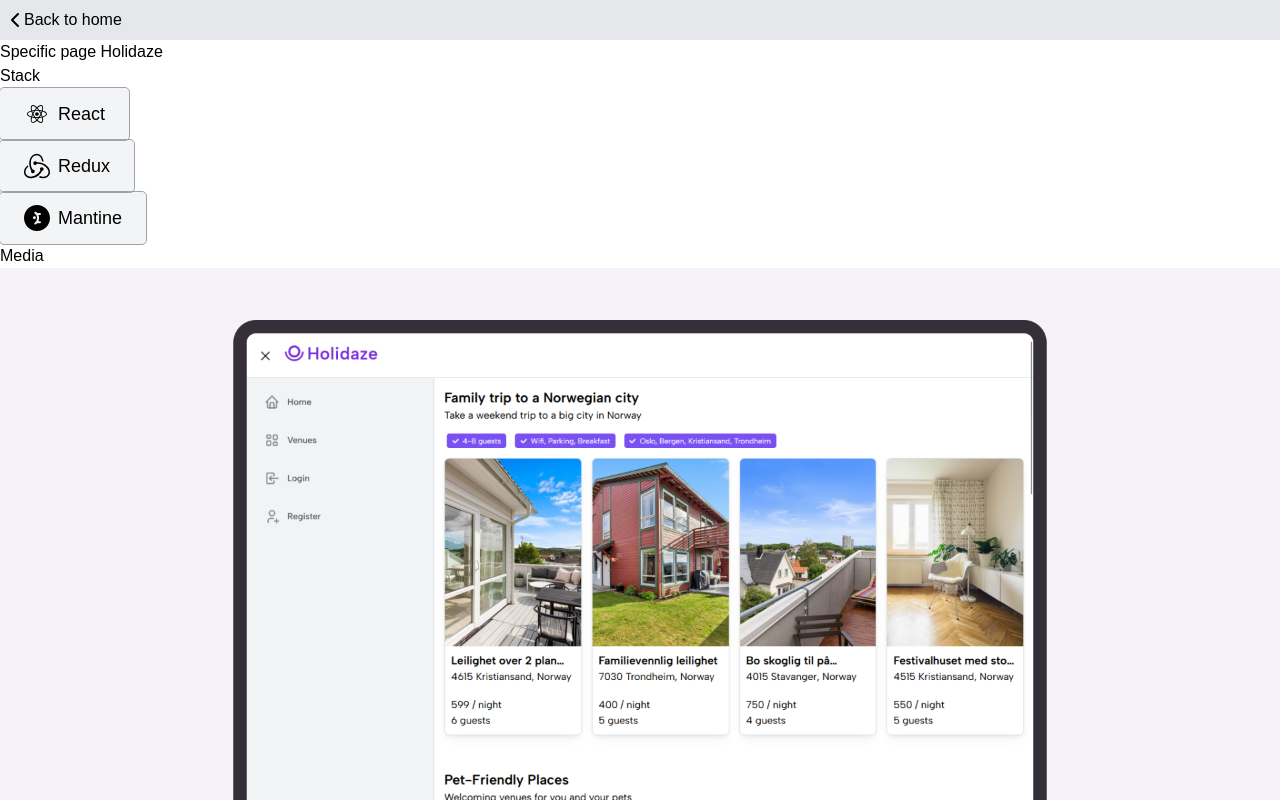
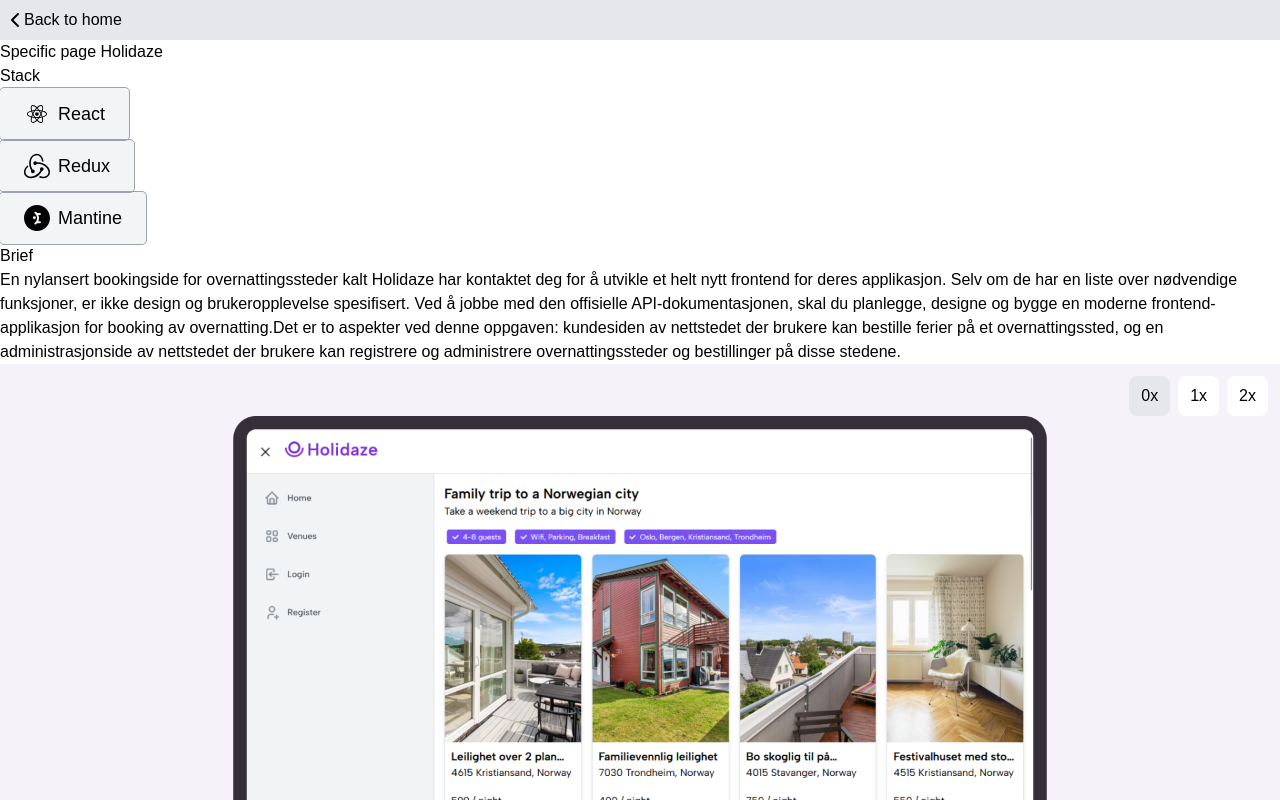
Before and after one commit to mariusrundereim/portfolio-v3, a React (Vite) app: page /project/holidaze in a window 1280 px wide. Shown: the top 800 px of the page. Built offline with nearby package versions, Linux system fonts and the light colour scheme.

Commit message:
change styled component that suits tailwindcss better

```diff
--- a/package.json
+++ b/package.json
@@ -18,7 +18,8 @@
     "react-dom": "^18.2.0",
     "react-icons": "^5.2.1",
     "react-router-dom": "^6.23.1",
-    "styled-components": "^6.1.11"
+    "styled-components": "^6.1.11",
+    "tailwind-styled-components": "^2.2.0"
   },
   "devDependencies": {
     "@types/react": "^18.2.66",
--- a/src/components/slideshow/Slide.jsx
+++ b/src/components/slideshow/Slide.jsx
@@ -1,13 +1,17 @@
-import styled from "styled-components";
+// import styled from "styled-components";
+import tw from "tailwind-styled-components";
 
-const SlideImage = styled.img`
-  width: 100%;
-  height: 100%;
-  object-fit: cover; /* Ensures the image covers the container without distortion */
-  position: absolute;
-  top: 0;
-  left: 0;
-  transition: opacity 1s ease-in-out; /* Adds a fade-in transition */
+const SlideImage = tw.img`
+  w-full
+  h-full
+  object-cover
+  absolute
+  top-0
+  left-0
+  transition-opacity
+  duration-1000
+  ease-in-out
+  animate-slide-in
 `;
 
 function Slide({ image, currentIndex, slideIndex }) {
--- a/src/components/slideshow/Slideshow.jsx
+++ b/src/components/slideshow/Slideshow.jsx
@@ -1,30 +1,33 @@
 import { useEffect, useState } from "react";
 import Slide from "./Slide";
 import Countdown from "./Countdown";
-import styled from "styled-components";
+// import styled from "styled-components";
+import tw from "tailwind-styled-components";
 
-const SlideshowContainer = styled.div`
-  position: relative;
-  width: 100%;
-  padding-top: 56.25%; /* 16:9 aspect ratio */
-  background-color: #000;
-  overflow: hidden; /* Ensures the images are contained within the container */
+const SlideshowContainer = tw.div`
+  relative
+  w-full
+  aspect-video
+  bg-black
+  overflow-hidden
 `;
 
-const Controls = styled.div`
-  display: flex;
-  justify-content: space-between;
-  position: absolute;
-  top: 10px;
-  right: 10px;
+const Controls = tw.div`
+  flex
+  justify-between
+  absolute
+  top-2
+  right-2
 `;
 
-const SpeedButton = styled.button`
-  background: ${(props) => (props.active ? "#ccc" : "#fff")};
-  border: none;
-  padding: 5px 10px;
-  margin: 0 5px;
-  cursor: pointer;
+const SpeedButton = tw.button`
+  ${(props) => (props.active ? "bg-gray-200" : "bg-white")}
+  border-none
+  p-2
+  px-3
+  m-1
+  rounded-lg
+  cursor-pointer
 `;
 
 function Slideshow({ images, speedOptions = ["1x", "2x"] }) {
--- a/src/pages/SpecificPage/index.jsx
+++ b/src/pages/SpecificPage/index.jsx
@@ -2,7 +2,7 @@
 import { fetchCaseStudies } from "../../service/fetch/getCaseStudies";
 import { useEffect, useState } from "react";
 import ListStack from "./listStack";
-import ListMedia from "./listMedia";
+// import ListMedia from "./listMedia";
 import ListBrief from "./listBrief";
 import ArrowBack from "../../components/ui/ArrowBack";
 import Slideshow from "../../components/slideshow/Slideshow";
@@ -33,7 +33,7 @@
             <ArrowBack />
             <h2>Specific page {project.title}</h2>
             <ListStack stack={project.stack} />
-            <ListMedia media={project.media} />
+            {/* <ListMedia media={project.media} /> */}
             <ListBrief brief={project.brief} />
             <Slideshow
               images={project.media}
```
Also changed, not shown: 1 other file (tests, documents, lock files or other folders).
